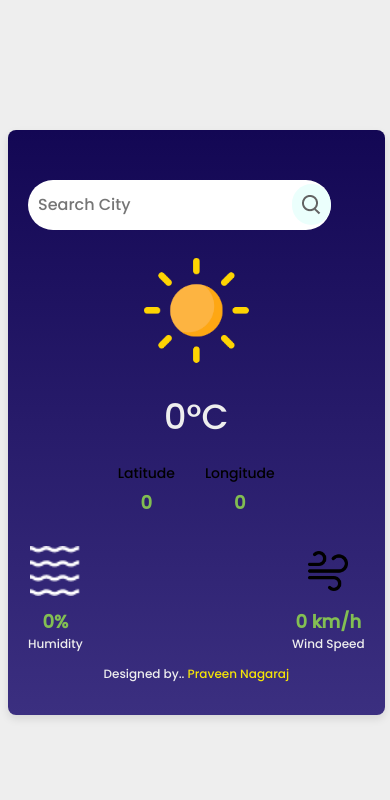
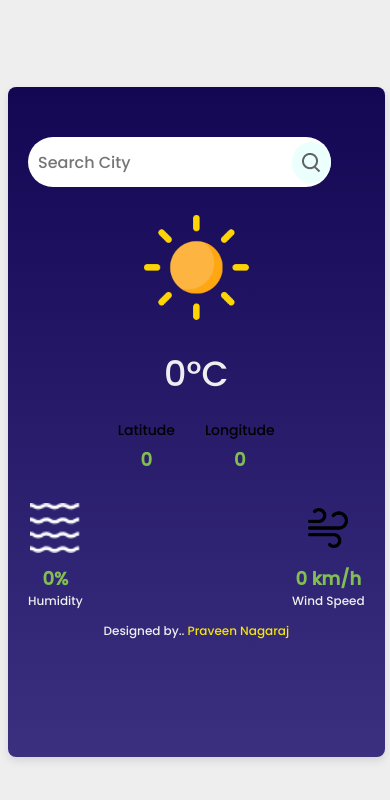
Before and after one commit to PraveenNagaraj77/WeatherReactAPP, a React (Vite) app: page / in a window 390 px wide. Shown: the top 800 px of the page. Built offline with nearby package versions, Linux system fonts and the light colour scheme.

Commit message:
cssfinal\

```diff
--- a/src/App.css
+++ b/src/App.css
@@ -169,22 +169,18 @@ body {
 @media only screen and (max-width: 600px) {
   .container {
     width: 90%;
-    max-width: 90%;
-    height: auto;
+    height: 630px;
   }
 
   .input-container {
     width: 90%;
-    max-width: 90%;
   }
 
   .cityInput {
-    width: calc(100% - 20px); /* Adjust input width */
+    width: calc(100% - 20px);
   }
 
   .search-icon {
-    margin-left: -40px; /* Adjust icon position */
+    margin-left: -40px;
   }
 }
-
-/* Media query for large screens */
```
